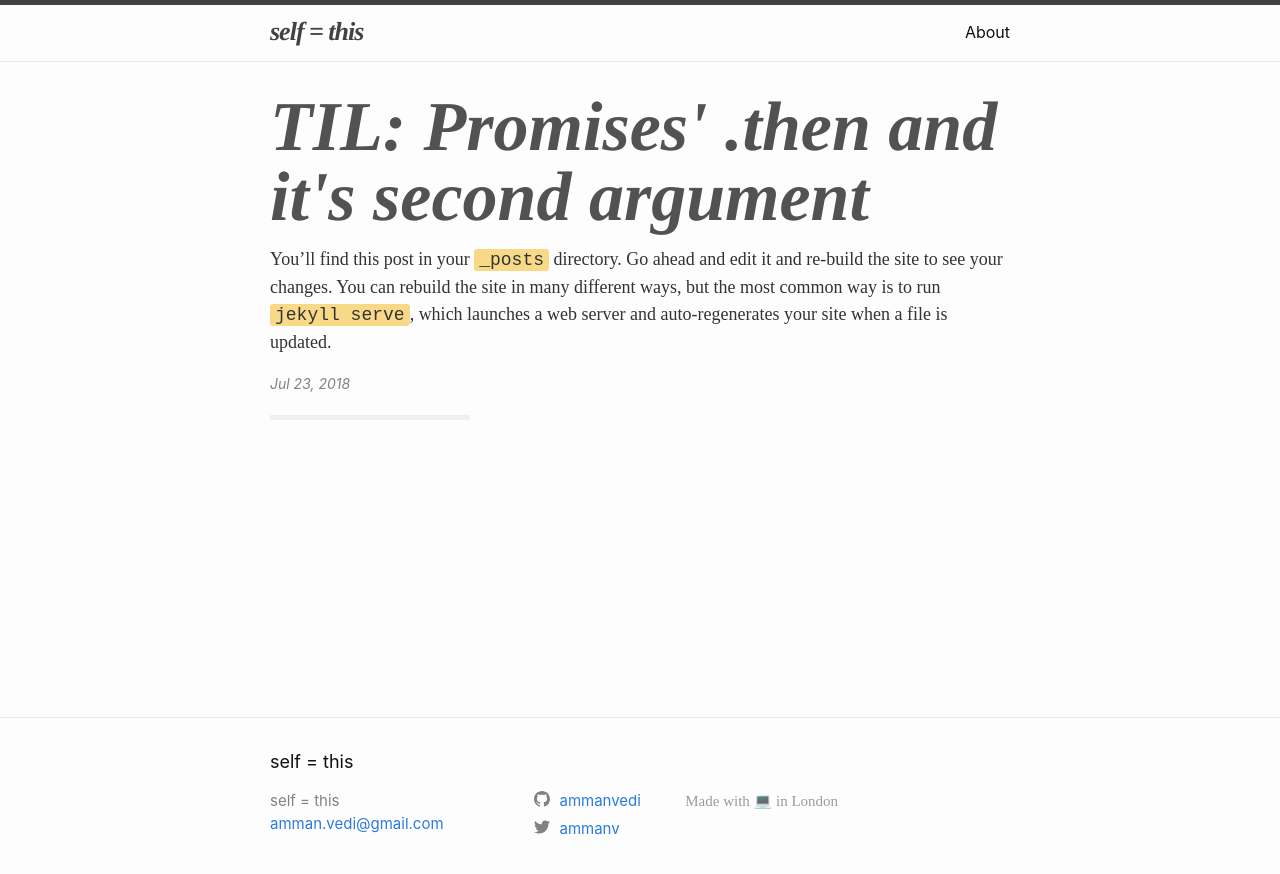
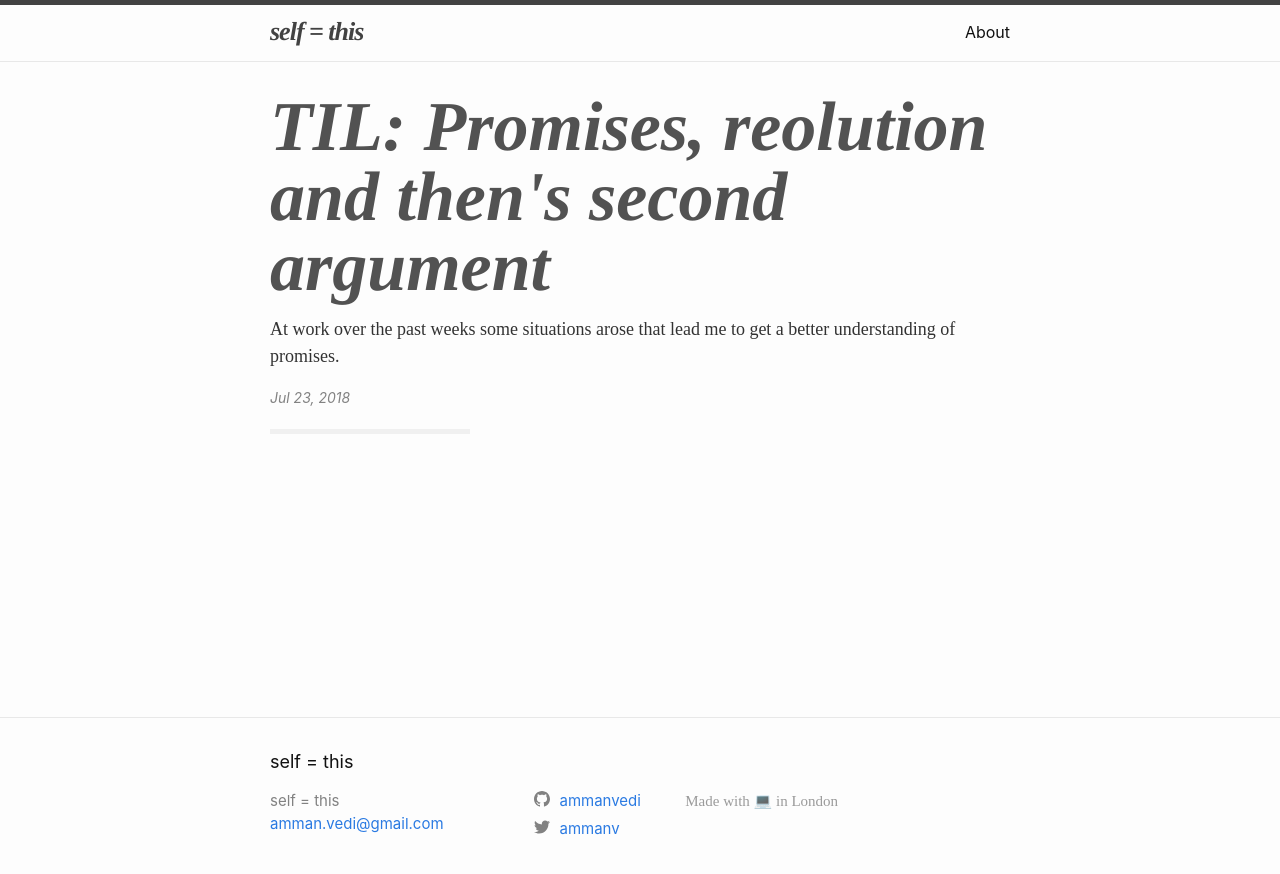
Before and after one commit to ammanvedi/ammanvedi.github.io, a Jekyll site: the page built from index.md, in a window 1280 px wide. Shown: the top 874 px of the page. Built offline with Jekyll 4.4.1, drawn with Linux system fonts in a browser that asks for light colours; some web fonts are replaced; part of the change alters nothing that is shown.

Commit message:
add new promises post

````diff
--- a/_posts/2018-07-23-welcome-to-jekyll.markdown
+++ /dev/null
@@ -1,24 +0,0 @@
----
-layout: post
-title:  "TIL: Promises' .then and it's second argument"
-date:   2018-07-23 17:35:01 +0100
----
-You’ll find this post in your `_posts` directory. Go ahead and edit it and re-build the site to see your changes. You can rebuild the site in many different ways, but the most common way is to run `jekyll serve`, which launches a web server and auto-regenerates your site when a file is updated.
-
-To add new posts, simply add a file in the `_posts` directory that follows the convention `YYYY-MM-DD-name-of-post.ext` and includes the necessary front matter. Take a look at the source for this post to get an idea about how it works.
-
-Jekyll also offers powerful support for code snippets:
-
-{% highlight ruby %}
-def print_hi(name)
-  puts "Hi, #{name}"
-end
-print_hi('Tom')
-#=> prints 'Hi, Tom' to STDOUT.
-{% endhighlight %}
-
-Check out the [Jekyll docs][jekyll-docs] for more info on how to get the most out of Jekyll. File all bugs/feature requests at [Jekyll’s GitHub repo][jekyll-gh]. If you have questions, you can ask them on [Jekyll Talk][jekyll-talk].
-
-[jekyll-docs]: https://jekyllrb.com/docs/home
-[jekyll-gh]:   https://github.com/jekyll/jekyll
-[jekyll-talk]: https://talk.jekyllrb.com/
--- /dev/null
+++ b/_posts/2018-07-29-TIL-promise-execution-return.markdown
@@ -0,0 +1,88 @@
+---
+layout: post
+title:  "TIL: Promises, reolution and then's second argument"
+date:   2018-07-23 17:35:01 +0100
+---
+At work over the past weeks some situations arose that lead me to get a better understanding of promises.
+
+## One: return reject();
+
+In the first situation we had a peice of code that looked like so;
+
+{% highlight javascript %}
+return new Promise( ( resolve, reject ) => {
+    if( rejectionCondition ) {
+        reject();
+    }
+
+    doSomethingAsynchronous( data => {
+        resolve( data );
+    } );
+} );
+{% endhighlight %}
+
+We were perplexed as to why when we reached our rejection condition the execution continued into our `doSomethingAsynchronous` function.
+
+We realised that although our mental execution will stop at the rejection javascript will not! Here is what I learnt;
+
+Promises in javascript can exist in one of three states
+
+**Pending** The promise has not been resolved or rejected yet, the promise will start off in this state.
+
+**Fulfilled** The promise `resolve` function has been called and the execution was a success.
+
+**Rejected** The promise `reject` function was called and the execution was not a success.
+
+Now when a **Fulfilled** or **Rejected** state is applied to a promise it cannot be changed, once a promise is rejected it is rejected forever and the same for being fulfilled.
+
+here is an [example](https://jsfiddle.net/e64wzmb7/5/);
+
+{% highlight javascript %}
+const myPromise = new Promise( ( resolve, reject ) => {
+
+    reject();
+    console.log( 'still executing' );
+    resolve();
+} );
+
+myPromise.then( () => {
+	console.log( 'success' );
+} ).catch( () => {
+	console.log( 'failure' );
+} );
+{% endhighlight %}
+
+now from this execution we get
+
+```
+> still executing
+> failure
+```
+
+So the promise will finish executing its body unless you
+
+`return reject();`
+
+
+## Two: The Second Argument
+
+Most of the code i have written for promises up until now has looked like so;
+
+{% highlight javascript %}
+const p = new Promise( ... );
+
+p.then( () => {...} )
+    .then( () => {...} )
+    .then( () => {...} )
+    .then( () => {...} )
+    .catch( () => {...} );
+{% endhighlight %}
+
+the *problem* here is that the catch becomes a sink for any error that is thrown in any of the *then* calls above it.
+
+this makes it a pain to identify at which stage an error actually occurred, until I found that `then` is actually `then( onFulfill, onReject )`
+
+{% highlight javascript %}
+p.then( () => {...}, handleStageOneError )
+    .then( () => {...}, handleStageTwoError )
+{% endhighlight %}
--- a/_sass/custom/_post.scss
+++ b/_sass/custom/_post.scss
@@ -1,7 +1,14 @@
 .post {
+
+    .post-title,
+    h1,
+    h2,
+    h3 {
+        font-family: 'Tinos', serif;
+    }
+
     .post-title {
         margin-left: -5px;
-        font-family: 'Tinos', serif;
         font-size: 70px;
         line-height: 70px;
         color: #191919;
````
